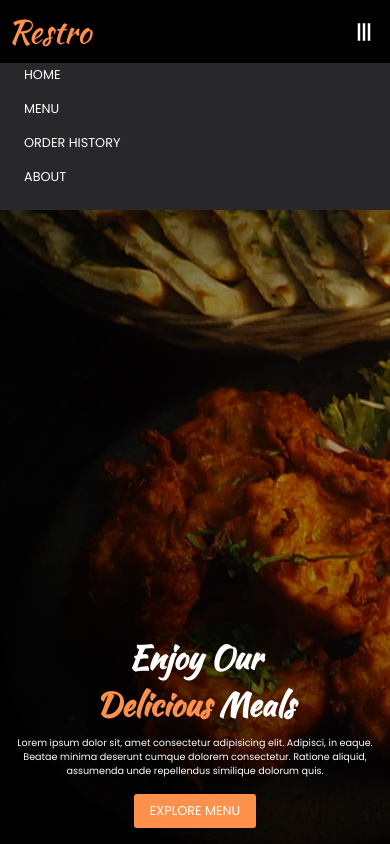
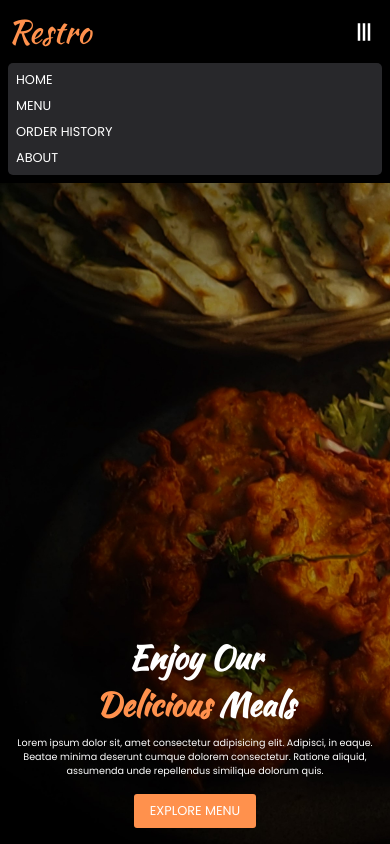
Before and after one commit to Abhijeet-Gautam5702/restaurant-website, a React (Vite) app: page / in a window 390 px wide. Both pictures are taken after a click on the element 364 px from the left and 31 px from the top of the page. Built offline with nearby package versions, Linux system fonts and the light colour scheme.

Commit message:
update navbar

```diff
--- a/src/components/Navbar/Navbar.jsx
+++ b/src/components/Navbar/Navbar.jsx
@@ -2,13 +2,16 @@ import React, { useState } from "react";
 import "./Navbar.scss";
 import { GiHamburgerMenu } from "react-icons/gi";
 import { motion } from "framer-motion";
+
 //variants
 const dropdownMenuAnimation = {
   open: {
-    transform: "translate(0,25%)",
+    display: "block",
+    opacity: [0, 1],
   },
   closed: {
-    transform: "translate(0,-100%)",
+    display: "none",
+    opacity: [1, 0],
   },
 };
 //variants
@@ -26,6 +29,8 @@ export default function Navbar() {
   return (
     <>
       <nav>
+        {/* Navbar for large devices */}
+        <div className="navbar">
           <div className="navbar__logo head-text">
             <p>Restro</p>
           </div>
@@ -53,14 +58,15 @@ export default function Navbar() {
           >
             <GiHamburgerMenu />
           </motion.div>
-      </nav>
+        </div>
 
+        {/* Navbar for small devices */}
+        {isOpen && (
           <motion.ul
             className="navbar__menu-dropdown"
             animate={isOpen ? "open" : "closed"}
-        transition={{ duration: 0.3, type: "tween" }}
             variants={dropdownMenuAnimation}
-        initial={true}
+            transition={{ duration: 0.3 }}
           >
             <li>
               <a href="">Home</a>
@@ -75,6 +81,8 @@ export default function Navbar() {
               <a href="">About</a>
             </li>
           </motion.ul>
+        )}
+      </nav>
     </>
   );
 }
--- a/src/components/Navbar/Navbar.scss
+++ b/src/components/Navbar/Navbar.scss
@@ -4,9 +4,7 @@ nav {
   z-index: 1;
 
   display: flex;
-  flex-direction: row;
-  justify-content: space-between;
-  align-items: center;
+  flex-direction: column;
   padding: 0.5rem;
   width: 100%;
 
@@ -17,17 +15,23 @@ nav {
   }
 }
 
+.navbar {
+  // outline:2px solid cyan;
+  display: flex;
+  flex-direction: row;
+  justify-content: space-between;
+  align-items: center;
+}
+
 .navbar__logo {
   color: var(--orange);
 }
 
 .navbar__menu {
   display: flex;
-  //   display: none; //testing
   flex-direction: row;
   justify-content: space-around;
   align-items: center;
-  //   outline:2px solid white;
 
   li {
     font-family: var(--font-secondary);
@@ -58,9 +62,6 @@ nav {
 }
 
 .navbar__toggleMenu-icon {
-  // outline: 2px solid white;
-  // position:fixed;
-  // right:0.5rem;
   display: none;
   color: white;
   width: 20px;
@@ -79,15 +80,10 @@ nav {
 }
 
 .navbar__menu-dropdown {
+  margin-top: 0.5rem;
+  border-radius: 5px;
   width: 100%;
-  // background-color: var(--matt-black);
   background: rgba(0, 0, 0, 0.4);
-  padding: 1rem;
-
-  //testing
-  position: fixed;
-  z-index: 0;
-  transform: translate(0, -100%);
 
   display: flex;
   flex-direction: column;
@@ -111,10 +107,6 @@ nav {
     }
   }
 
-
-  @media screen and (min-width: 425px) {
-    display: none;
-  }
   @media screen and (max-width: 425px) {
     background-color: var(--matt-black);
   }
--- a/src/container/Homepage/Homepage.scss
+++ b/src/container/Homepage/Homepage.scss
@@ -1,6 +1,6 @@
 .home {
   position: relative;
-  z-index: -1;
+  // z-index: -1;
   background-image: url(../../assets/images/home2.jpg);
   background-repeat: no-repeat;
   background-size: cover;
```
Lines whose indentation alone changed are shown as unchanged.
